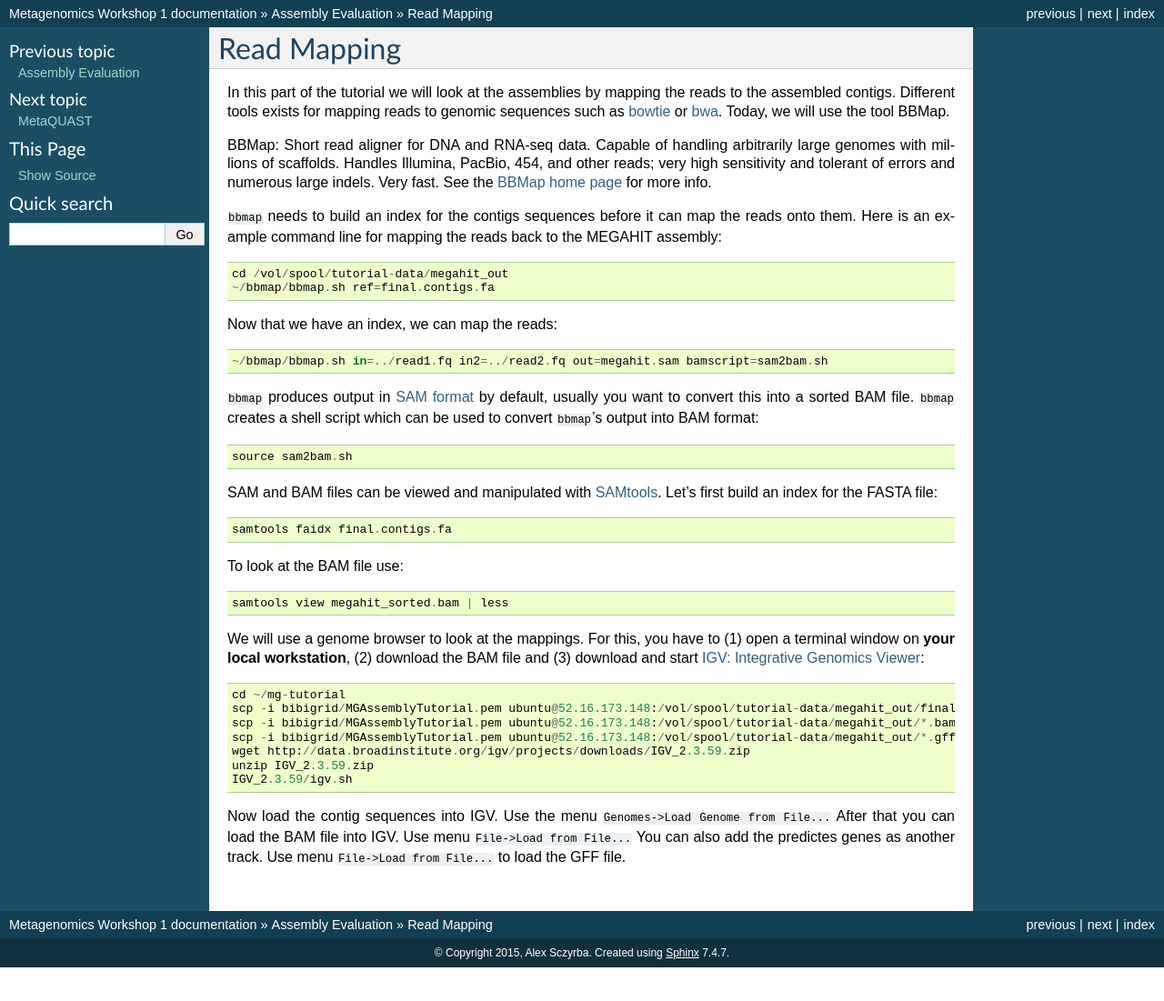
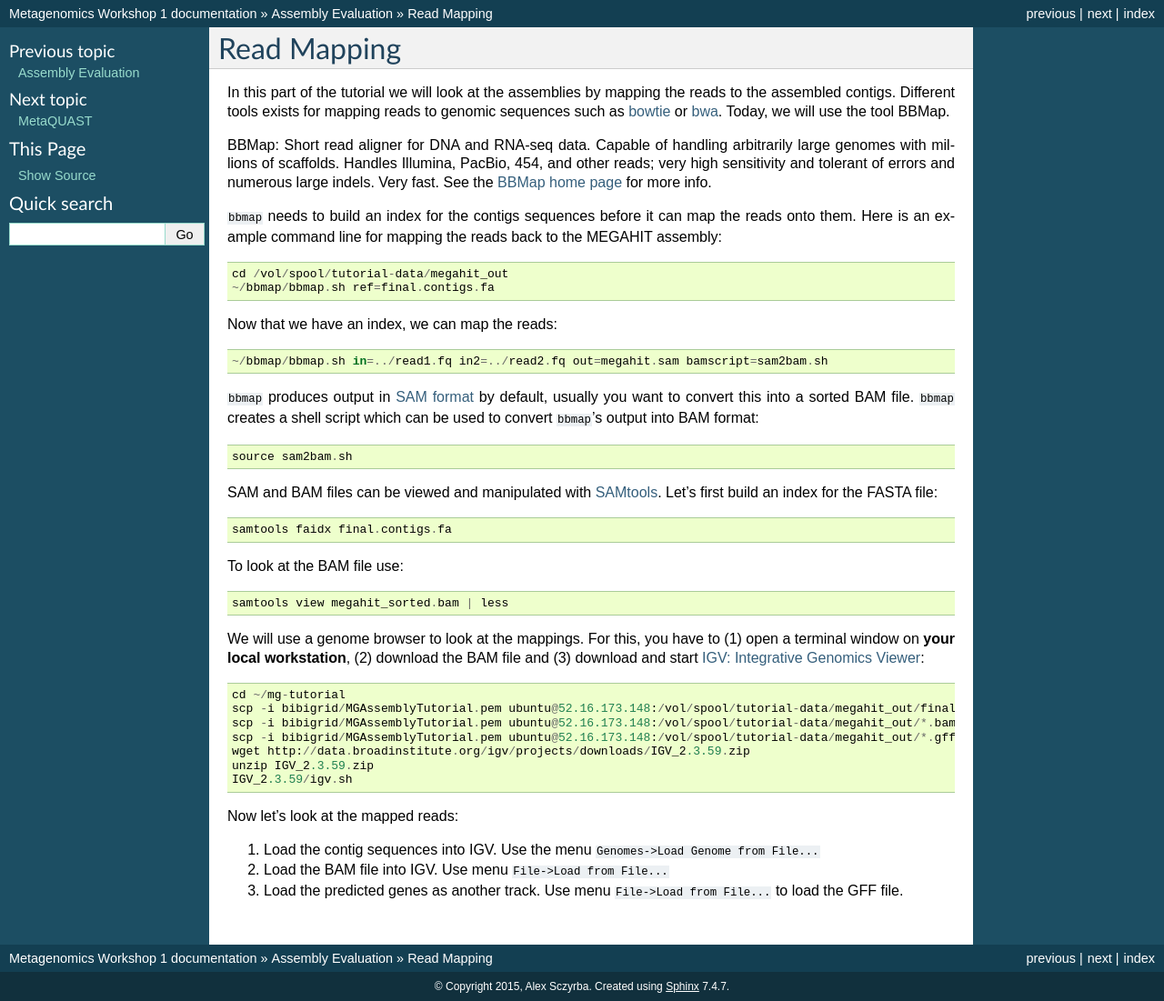
Before and after one commit to metagenomics/metagenomics-workshop, a Sphinx documentation site: the page built from docs/evaluation/mapping.rst, in a window 1280 px wide. Shown: the whole page at 91% size. Built offline with Sphinx 7.4.7, drawn with Linux system fonts in a browser that asks for light colours; before the commit the page ends 1064 px from its top, so only the background shows below that.

Commit message:
made a list

```diff
--- a/docs/evaluation/mapping.rst
+++ b/docs/evaluation/mapping.rst
@@ -38,4 +38,8 @@ We will use a genome browser to look at the mappings. For this, you have to (1)
   unzip IGV_2.3.59.zip
   IGV_2.3.59/igv.sh
 
-Now load the contig sequences into IGV. Use the menu ``Genomes->Load Genome from File...`` After that you can load the BAM file into IGV. Use menu ``File->Load from File...`` You can also add the predictes genes as another track. Use menu ``File->Load from File...`` to load the GFF file.
+Now let's look at the mapped reads:
+
+1. Load the contig sequences into IGV. Use the menu ``Genomes->Load Genome from File...``
+2. Load the BAM file into IGV. Use menu ``File->Load from File...``
+3. Load the predicted genes as another track. Use menu ``File->Load from File...`` to load the GFF file.
```
